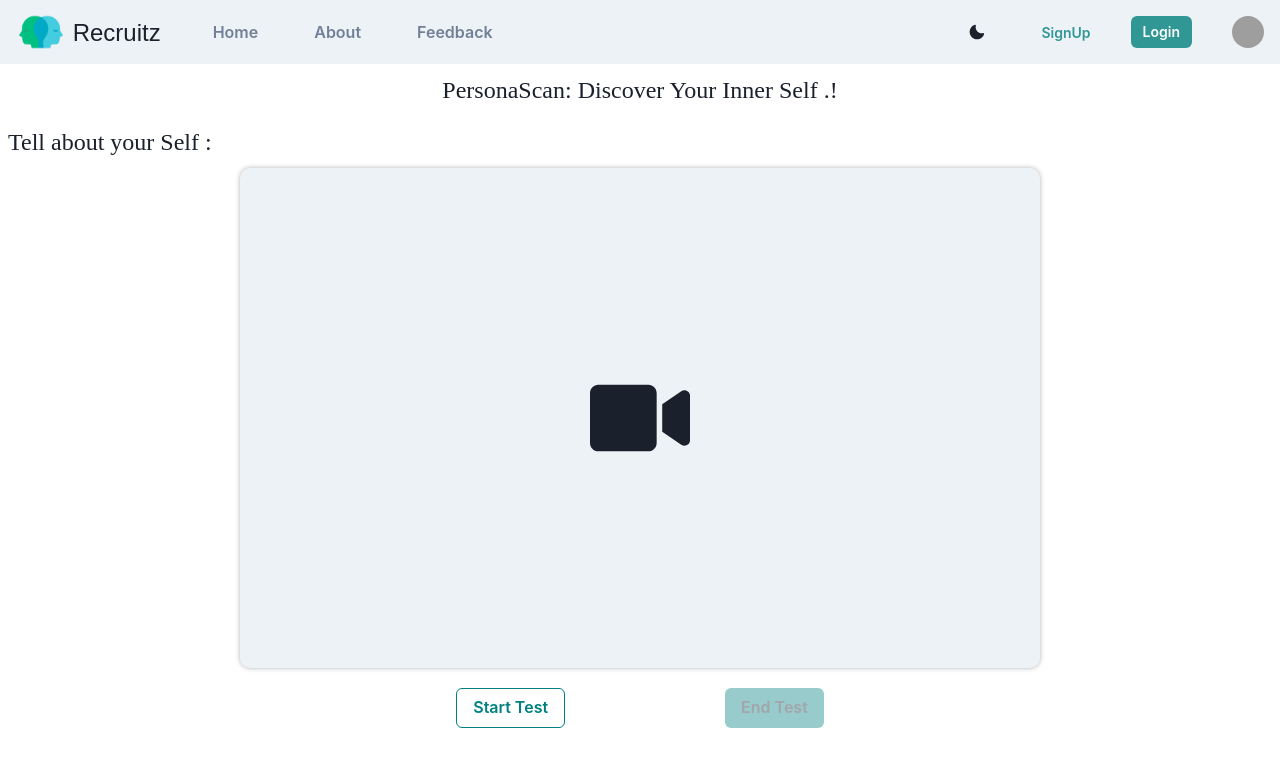
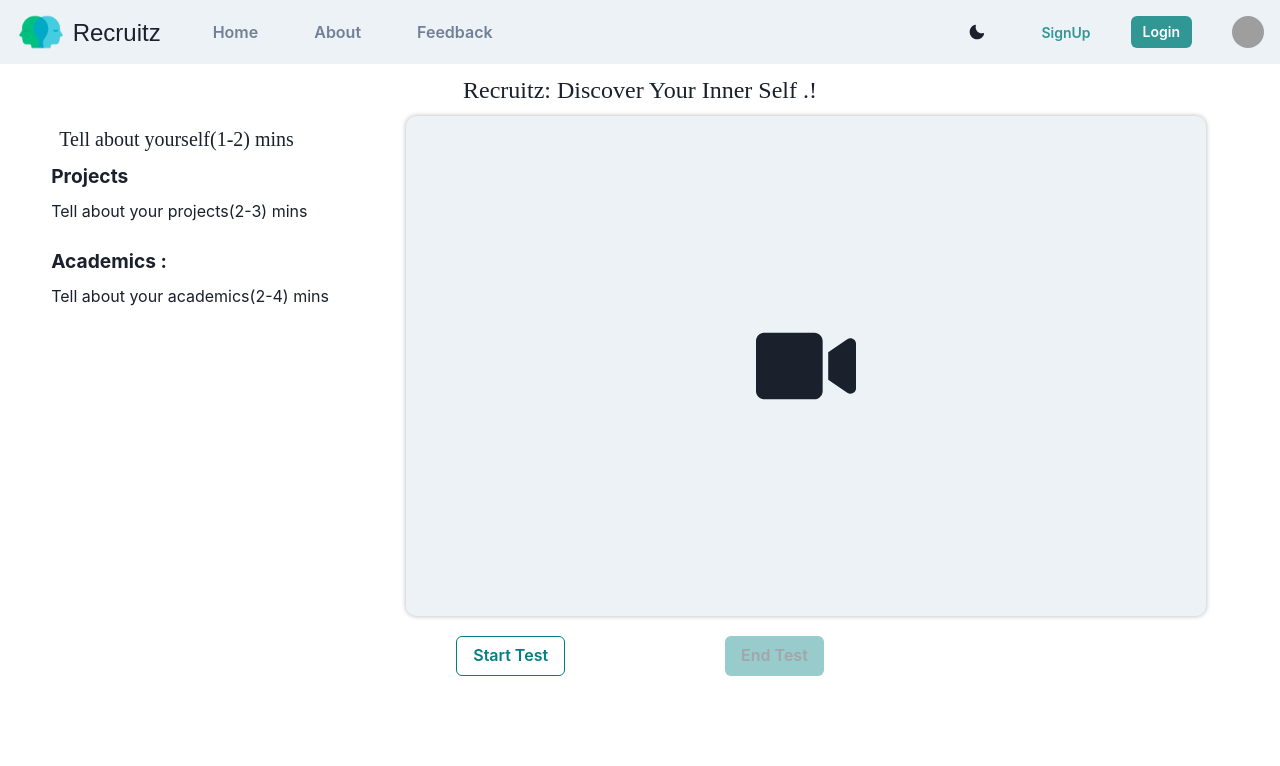
Before and after one commit to jegathees02/recruitz, a React (Create React App) app in the folder frontend/: page /camera in a window 1280 px wide. Shown: the top 766 px of the page. Built offline with nearby package versions, Linux system fonts and the light colour scheme; grey boxes are pictures that could not be loaded.

Commit message:
final_commit

```diff
--- a/frontend/src/components/detecting.js
+++ b/frontend/src/components/detecting.js
@@ -168,15 +168,30 @@ const CameraApp = () => {
   return (
     <div>
       <NavBar />
-      <Text fontFamily={'cursive'} fontSize={'2xl'} width={'100%'} align={'center'} p={2}>PersonaScan: Discover Your Inner Self  .!</Text>
-      <div style={{width:'22%',alignItems:'center',justifyContent:'center'}}>
-        <Text fontFamily={'cursive'} fontSize={'2xl'} width={'100%'} align={'left'} p={2}>Tell about your Self :</Text>
+      <Text fontFamily={'cursive'} fontSize={'2xl'} width={'100%'} align={'center'} p={2}>Recruitz: Discover Your Inner Self  .!</Text>
+      <div style={{display:'flex'}}>
+      <div style={{marginLeft:"4%",width:'22%',alignItems:'center',justifyContent:'center'}}>
+        <Text fontFamily={'cursive'} fontSize={'20px'} width={'100%'} align={'left'}  p={2}>Tell about yourself{'(1-2) mins'}</Text>
+        <Text fontWeight="bold" fontSize="1.2rem" marginBottom="0.5rem">
+              Projects
+            </Text>
+            <Text fontSize="1rem" marginBottom="1.5rem">
+              Tell about your projects{'(2-3) mins'}
+            </Text>
+
+            <Text fontWeight="bold" fontSize="1.2rem" marginBottom="0.5rem">
+            Academics :
+            </Text>
+            <Text fontSize="1rem" marginBottom="1.5rem">
+            Tell about your academics{'(2-4) mins'}
+            </Text>
       </div>
       <Box  bg={bgColor}style={{
         position: 'relative',
         width: '100%',
         maxWidth: '800px', // Adjust the max width as needed
         margin: '0 auto',
+        // marginLeft : '25%',
         display: 'flex',
         justifyContent: 'center',
         alignItems: 'center',
@@ -185,6 +200,7 @@ const CameraApp = () => {
 
         height: isCameraOpen ? 'auto' : '500px', // Adjust the height when the camera is open or closed
       }}>
+
 
         {isCameraOpen ? (
   <div style={{ position: 'relative', width: '100%', paddingBottom: '62.5%' }}>
@@ -203,6 +219,7 @@ const CameraApp = () => {
         objectFit: 'cover',
       }}
     />
+
     <div
       style={{
         position: 'absolute',
@@ -219,6 +236,7 @@ const CameraApp = () => {
         {formatTime(elapsedTime)}
       </div>
     </div>
+
     <div
       style={{
         position: 'absolute',
@@ -239,6 +257,7 @@ const CameraApp = () => {
 )}
 
       </Box>
+      </div>
 
       <HStack spacing={40} pt={5} justifyContent={'center'}>
         <Button onClick={isCameraOpen ? stopCamera : handleStartCamera} variant={'outline'} color={'teal'} borderColor={'teal'}>
```
Also changed, not shown: 2 other files (tests, documents, lock files or other folders).
